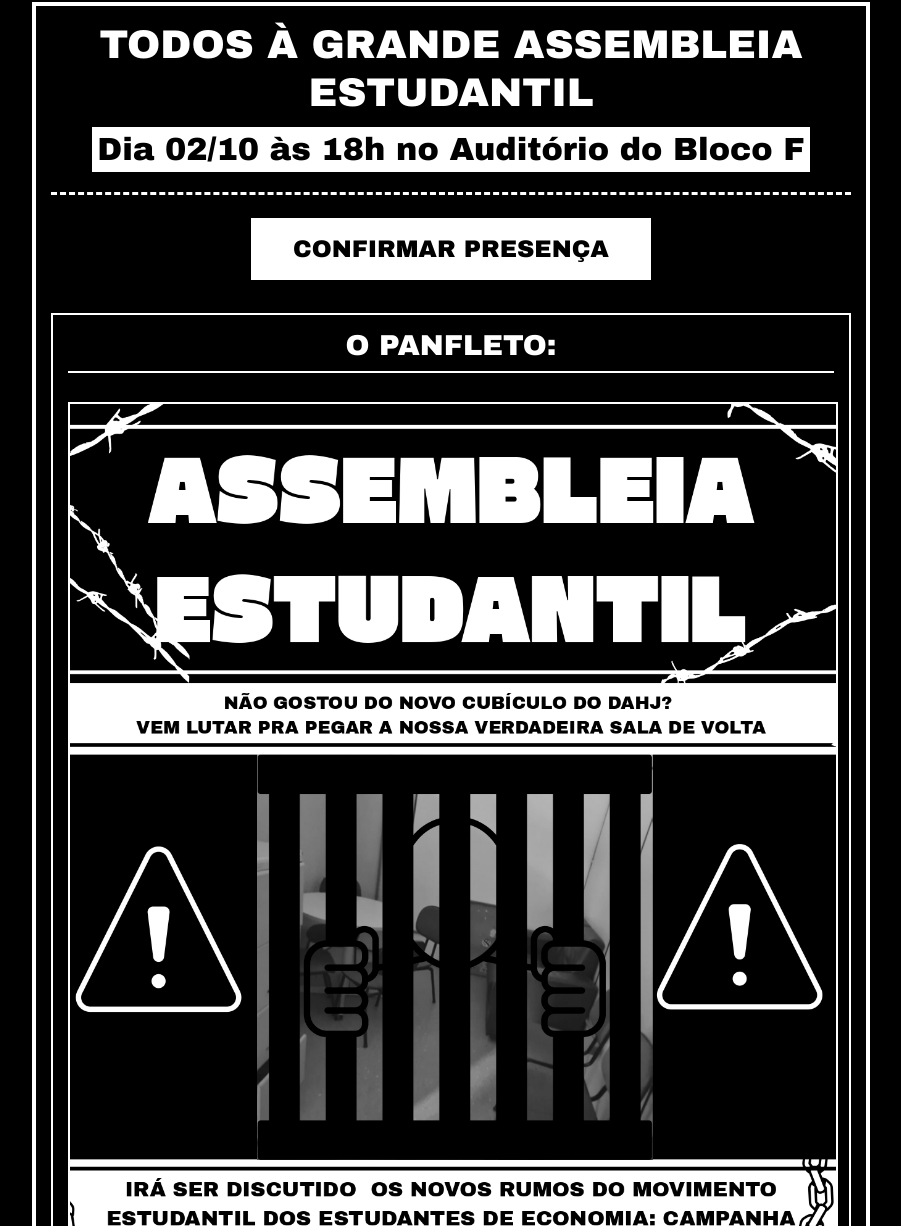
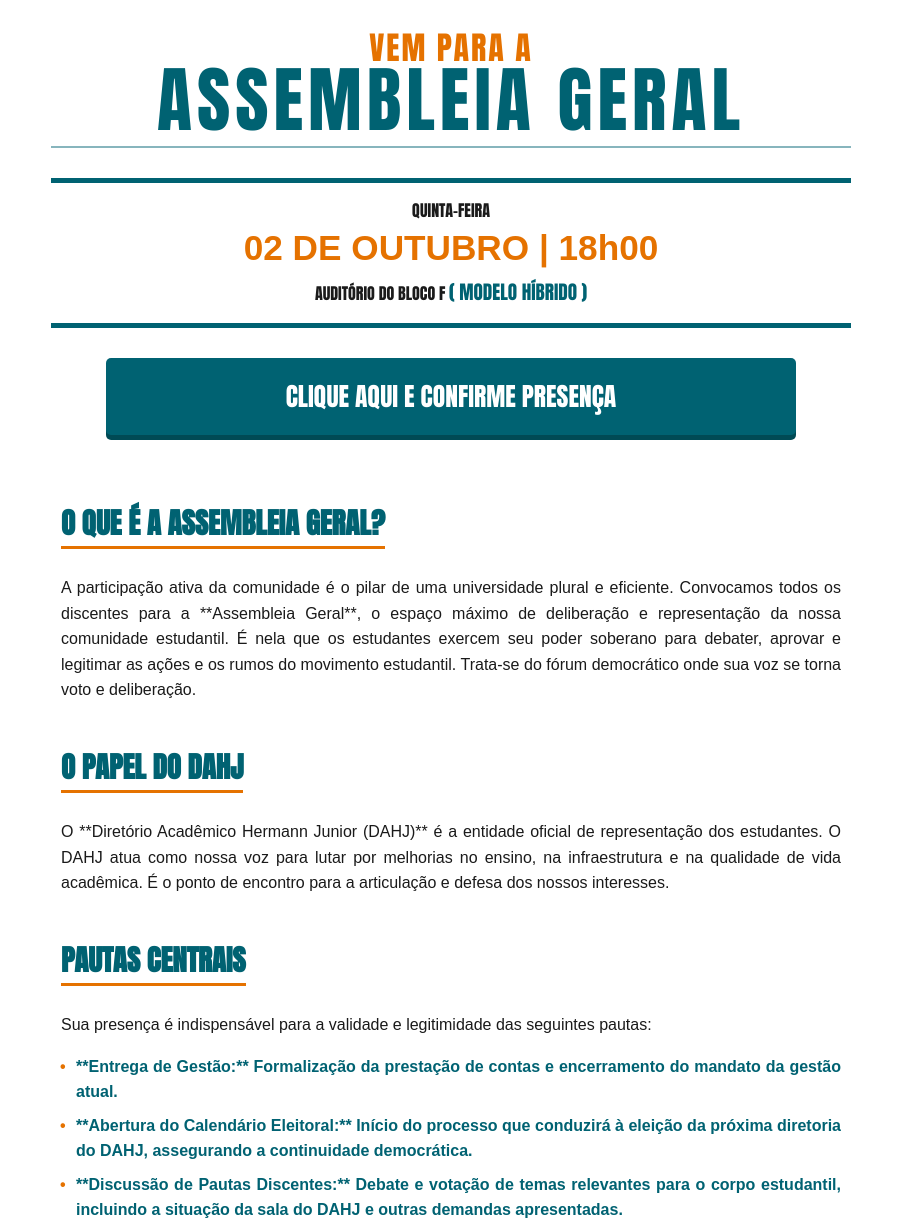
Before and after one commit to dahjecouff/assembleia.dahj, a plain HTML site: page index.html in a window 1280 px wide. Shown: the part 18-1244 px from the top of the page, without its empty margins (189-1090 px from the left). Drawn offline with Linux system fonts and the light colour scheme; a web font is replaced by a local one.

Commit message:
Update index.html
Estética oficial do DAHJ e tom neutro.

```diff
--- a/index.html
+++ b/index.html
@@ -3,167 +3,214 @@
 <head>
     <meta charset="UTF-8">
     <meta name="viewport" content="width=device-width, initial-scale=1.0">
-    <title>ASSEMBLEIA ESTUDANTIL DE ECONOMIA</title>
+    <title>Assembleia Geral - DAHJ</title>
+    <link href="https://fonts.googleapis.com/css2?family=Anton&display=swap" rel="stylesheet">
     <style>
-        @import url('https://fonts.googleapis.com/css2?family=Arial+Black&family=Roboto+Condensed:wght@700&display=swap');
+        /* Variáveis de Cores */
+        :root {
+            --cor-principal: #006272; /* Azul-Petróleo (Títulos e Botão Principal) */
+            --cor-destaque: #e57200; /* Laranja Principal (Ênfase) */
+            --cor-secundaria: #f4980d; /* Laranja Secundário (Hover) */
+            --cor-clara: #87b5bd; /* Ciano Claro (Detalhes leves) */
+            --cor-texto-clara: #1a1a1a; /* Texto Escuro Principal */
+            --cor-fundo: #FFFFFF; /* Fundo Branco Puro */
+        }
 
         body {
-            background-color: #000;
-            color: #fff;
-            font-family: 'Roboto Condensed', sans-serif;
+            font-family: Arial, sans-serif;
             margin: 0;
             padding: 0;
-            display: flex;
-            justify-content: center;
+            background-color: var(--cor-fundo);
+            color: var(--cor-texto-clara);
+            line-height: 1.6;
         }
 
         .container {
             max-width: 800px;
-            width: 90%;
-            border: 4px solid white;
-            margin: 20px;
-            padding: 15px;
+            margin: 30px auto;
+            padding: 20px;
+            background-color: var(--cor-fundo);
         }
 
-        header {
+        /* --- TÍTULO PRINCIPAL --- */
+        .header-title {
             text-align: center;
-            border-bottom: 3px dashed white;
-            padding-bottom: 20px;
-            margin-bottom: 20px;
+            font-family: 'Anton', sans-serif;
+            line-height: 1.0;
+            margin-bottom: 30px;
+            border-bottom: 2px solid var(--cor-clara);
+            padding-bottom: 10px;
+        }
+        .header-title span {
+            display: block;
+        }
+        .header-title .vem-para-a {
+            color: var(--cor-destaque); /* Laranja */
+            font-size: 2em;
+            letter-spacing: 2px;
+        }
+        .header-title .assembleia-geral {
+            color: var(--cor-principal); /* Azul Escuro */
+            font-size: 4.5em; /* Bem maior */
+            letter-spacing: 5px;
         }
 
-        header h1 {
-            font-family: 'Arial Black', sans-serif;
-            font-size: 2.5rem;
-            margin: 0;
-            line-height: 1.2;
+        /* --- SUBTÍTULOS --- */
+        h2 {
+            font-family: 'Anton', sans-serif;
+            color: var(--cor-principal);
+            font-size: 1.8em;
+            margin: 25px 0 10px;
             text-transform: uppercase;
-        }
-
-        header h2 {
-            font-family: 'Arial Black', sans-serif;
-            font-size: 2rem;
-            margin: 10px 0 0 0;
-            background-color: white;
-            color: black;
-            padding: 5px;
+            border-bottom: 3px solid var(--cor-destaque);
             display: inline-block;
         }
 
-        .section {
-            margin-bottom: 30px;
-            border: 2px solid white;
-            padding: 15px;
+        /* --- INFORMAÇÕES DE DATA/LOCAL --- */
+        .info-data {
+            text-align: center;
+            margin: 30px 0;
+            padding: 10px;
+            border-top: 5px solid var(--cor-principal);
+            border-bottom: 5px solid var(--cor-principal);
+        }
+        .info-data p {
+            font-family: 'Anton', sans-serif;
+            color: var(--cor-texto-clara);
+            margin: 5px 0;
+        }
+        .info-data strong {
+            color: var(--cor-destaque);
+            font-size: 2.2em;
+            display: block;
+            line-height: 1.1;
+        }
+        .info-data .hibrido {
+            font-size: 1.2em;
+            color: var(--cor-principal);
+            display: inline-block;
+            margin-top: 5px;
         }
 
-        .section h3 {
-            font-family: 'Arial Black', sans-serif;
-            font-size: 1.8rem;
-            margin-top: 0;
+        /* --- BOTÃO PRINCIPAL (AZUL SEM BORDA, TEXTO BRANCO) --- */
+        .btn-confirmacao {
+            display: block;
+            width: 80%;
+            margin: 30px auto 40px;
+            padding: 18px 25px;
+            background-color: var(--cor-principal); /* Fundo Azul Escuro */
+            color: white; /* Texto Branco */
             text-align: center;
-            text-transform: uppercase;
-            border-bottom: 2px solid white;
-            padding-bottom: 10px;
+            text-decoration: none;
+            font-family: 'Anton', sans-serif;
+            font-size: 1.6em;
+            border: none; /* Sem borda */
+            border-radius: 5px; /* Levemente arredondado */
+            transition: background-color 0.3s;
+            box-shadow: 0 5px 0 #004a55; /* Sombra mais escura do azul */
+        }
+        .btn-confirmacao:hover {
+            background-color: var(--cor-secundaria); /* Laranja mais clara */
+            color: var(--cor-principal); /* Texto azul no hover */
+            box-shadow: 0 3px 0 var(--cor-principal);
         }
 
-        /* Estilos para os botões */
-        .button-group {
-            text-align: center;
-            margin-bottom: 30px;
+        /* --- LISTA DE PAUTAS --- */
+        .pautas-section ul {
+            list-style-type: none;
+            padding-left: 0;
+        }
+        .pautas-section li {
+            margin-bottom: 8px;
+            color: var(--cor-principal);
+            font-weight: bold;
+            padding-left: 15px;
+            position: relative;
+        }
+        .pautas-section li::before {
+            content: '•';
+            color: var(--cor-destaque);
+            font-weight: bold;
+            display: inline-block;
+            width: 1em;
+            margin-left: -1em;
         }
 
-        .button {
-            display: block; /* Cada botão em uma nova linha */
-            font-family: 'Arial Black', sans-serif;
-            text-transform: uppercase;
-            color: black;
-            background-color: white;
-            padding: 18px 25px; /* Um pouco maior */
-            margin: 10px auto; /* Centraliza e adiciona espaço */
+        /* --- BOTÃO INSTAGRAM --- */
+        .btn-instagram {
+            display: block;
+            width: 60%;
+            margin: 30px auto;
+            padding: 10px 15px;
+            background-color: var(--cor-fundo);
+            color: var(--cor-principal);
+            text-align: center;
             text-decoration: none;
-            border: 3px solid black; /* Borda para contraste */
-            transition: background-color 0.3s, color 0.3s;
-            font-size: 1.5rem; /* Tamanho maior */
-            max-width: 350px; /* Limite de largura para o botão */
+            font-weight: bold;
+            border: 2px solid var(--cor-principal);
+            border-radius: 5px;
+            transition: background-color 0.3s;
+        }
+        .btn-instagram:hover {
+            background-color: var(--cor-principal);
+            color: var(--cor-fundo);
         }
 
-        .button:hover {
-            background-color: #eee;
-            color: #333;
+        .texto-corpo {
+            padding: 0 10px;
+            text-align: justify;
         }
-
-        /* Estilos para as imagens do panfleto */
-        .panfleto-img {
-            width: 100%; /* Garante que a imagem ocupe a largura total da seção */
-            border: 2px solid white;
-            margin-bottom: 15px; /* Espaço entre as duas imagens */
-            display: block; /* Garante que uma fique abaixo da outra */
+        .texto-corpo strong {
+            color: var(--cor-destaque);
         }
-
-        /* Seção de Contatos no Final */
-        .contact-info {
-            text-align: center;
-            padding: 20px 0;
-            border-top: 3px dashed white;
-            margin-top: 30px;
-        }
-        .contact-info p {
-            font-size: 1.1rem;
-            margin: 5px 0;
-        }
-        .contact-info a {
-            color: #fff;
-            text-decoration: underline;
-            font-weight: bold;
-        }
-
-        footer {
-            text-align: center;
-            padding-top: 15px;
-            border-top: 3px dashed white;
-            font-family: 'Arial Black', sans-serif;
-            text-transform: uppercase;
-        }
-
     </style>
 </head>
 <body>
 
     <div class="container">
-        <header>
-            <h1>Todos à Grande Assembleia Estudantil</h1>
-            <h2>Dia 02/10 às 18h no Auditório do Bloco F</h2>
-        </header>
 
-        <div class="button-group">
-            <a href="https://forms.gle/3L3mhhg2QTihHRkm7" class="button">CONFIRMAR PRESENÇA</a>
+        <div class="header-title">
+            <span class="vem-para-a">VEM PARA A</span>
+            <span class="assembleia-geral">ASSEMBLEIA GERAL</span>
         </div>
 
-        <div class="section">
-            <h3>O PANFLETO:</h3>
-
-            <img src="panfleto_frente.jpg" alt="Frente do Panfleto de convocação para a assembleia estudantil" class="panfleto-img">
-
-            <img src="panfleto_verso.jpeg" alt="Verso do Panfleto de convocação para a assembleia estudantil" class="panfleto-img">
-
-            <p style="text-align: center; font-size: 0.9rem;">
-                *Estas são as artes que estão sendo distribuídas presencialmente.
-            </p>
+        <div class="info-data">
+            <p>QUINTA-FEIRA</p>
+            <strong>02 DE OUTUBRO | 18h00</strong>
+            <p>AUDITÓRIO DO BLOCO F <span class="hibrido">( MODELO HÍBRIDO )</span></p>
         </div>
 
-        <div class="section button-group">
-            <a href="detalhes.pdf" target="_blank" class="button">SABER MAIS SOBRE A LUTA</a>
+        <a href="https://docs.google.com/forms/d/e/1FAIpQLSf0G8bpkPYFulbfb42q5-TLaBAQy5dOSEOgZsEX4qkjTYVTkA/viewform" class="btn-confirmacao" target="_blank">
+            CLIQUE AQUI E CONFIRME PRESENÇA
+        </a>
+
+        <div class="texto-corpo">
+
+            <h2>O QUE É A ASSEMBLEIA GERAL?</h2>
+            <p>A participação ativa da comunidade é o pilar de uma universidade plural e eficiente. Convocamos todos os discentes para a **Assembleia Geral**, o espaço máximo de deliberação e representação da nossa comunidade estudantil. É nela que os estudantes exercem seu poder soberano para debater, aprovar e legitimar as ações e os rumos do movimento estudantil. Trata-se do fórum democrático onde sua voz se torna voto e deliberação.</p>
+
+            <h2>O PAPEL DO DAHJ</h2>
+            <p>O **Diretório Acadêmico Hermann Junior (DAHJ)** é a entidade oficial de representação dos estudantes. O DAHJ atua como nossa voz para lutar por melhorias no ensino, na infraestrutura e na qualidade de vida acadêmica. É o ponto de encontro para a articulação e defesa dos nossos interesses.</p>
+
+            <div class="pautas-section">
+                <h2>PAUTAS CENTRAIS</h2>
+                <p>Sua presença é indispensável para a validade e legitimidade das seguintes pautas:</p>
+                <ul>
+                    <li>**Entrega de Gestão:** Formalização da prestação de contas e encerramento do mandato da gestão atual.</li>
+                    <li>**Abertura do Calendário Eleitoral:** Início do processo que conduzirá à eleição da próxima diretoria do DAHJ, assegurando a continuidade democrática.</li>
+                    <li>**Discussão de Pautas Discentes:** Debate e votação de temas relevantes para o corpo estudantil, incluindo a situação da sala do DAHJ e outras demandas apresentadas.</li>
+                </ul>
+            </div>
+
+            <h2>POR QUE SUA PARTICIPAÇÃO É IMPORTANTE?</h2>
+            <p>As decisões tomadas na Assembleia Geral são realizadas **com a força da maioria**. Sua presença garante que os processos sejam transparentes e que o DAHJ continue sendo um movimento estudantil forte e atuante.</p>
+
         </div>
 
-        <div class="contact-info">
-            <p><strong>FALE CONOSCO:</strong></p>
-            <p>📧 E-mail: <a href="mailto:contato.daeco@email.com">contato.dahjecouff@email.com</a></p>
-            <p>📸 Instagram: <a href="https://instagram.com/dahjecouff" target="_blank">@dahjecouff</a></p>
-        </div>
+        <a href="https://www.instagram.com/dahjecouff" class="btn-instagram" target="_blank">
+            SIGA O DAHJ: @dahjecouff
+        </a>
 
-        <footer>
-            <p>A Luta é de Todos Nós!</p>
-        </footer>
     </div>
 
 </body>
```
